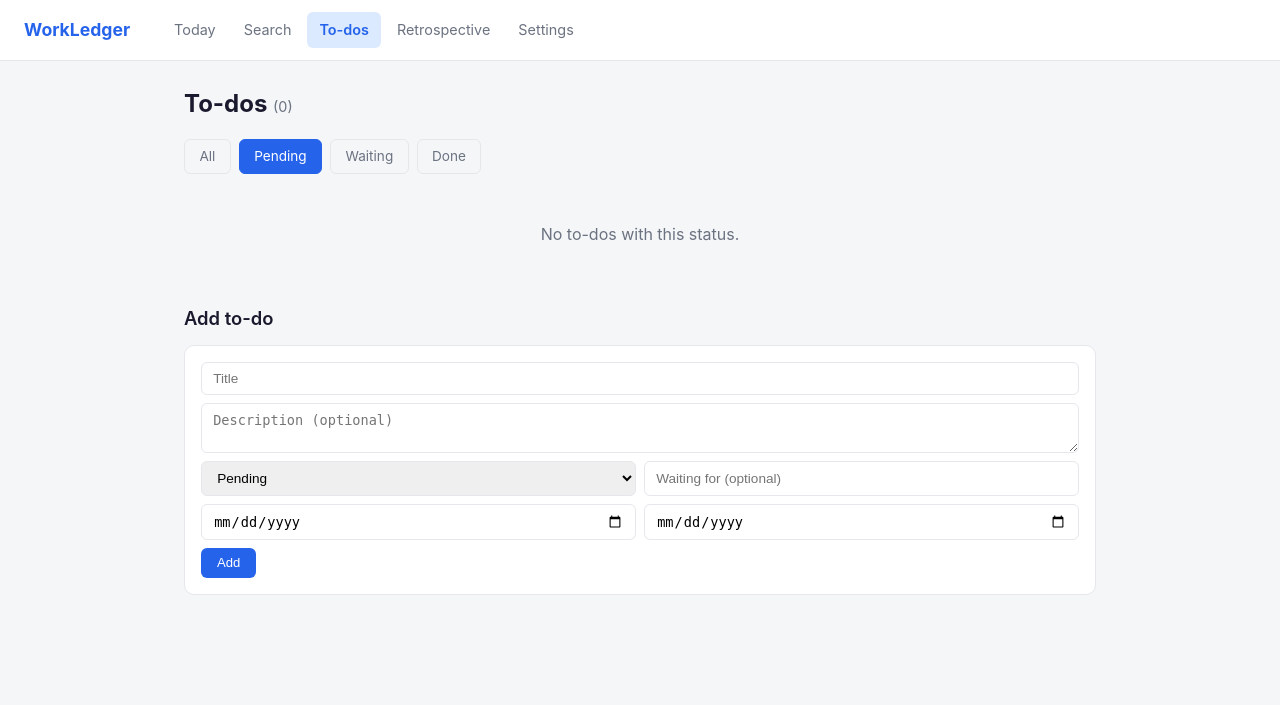
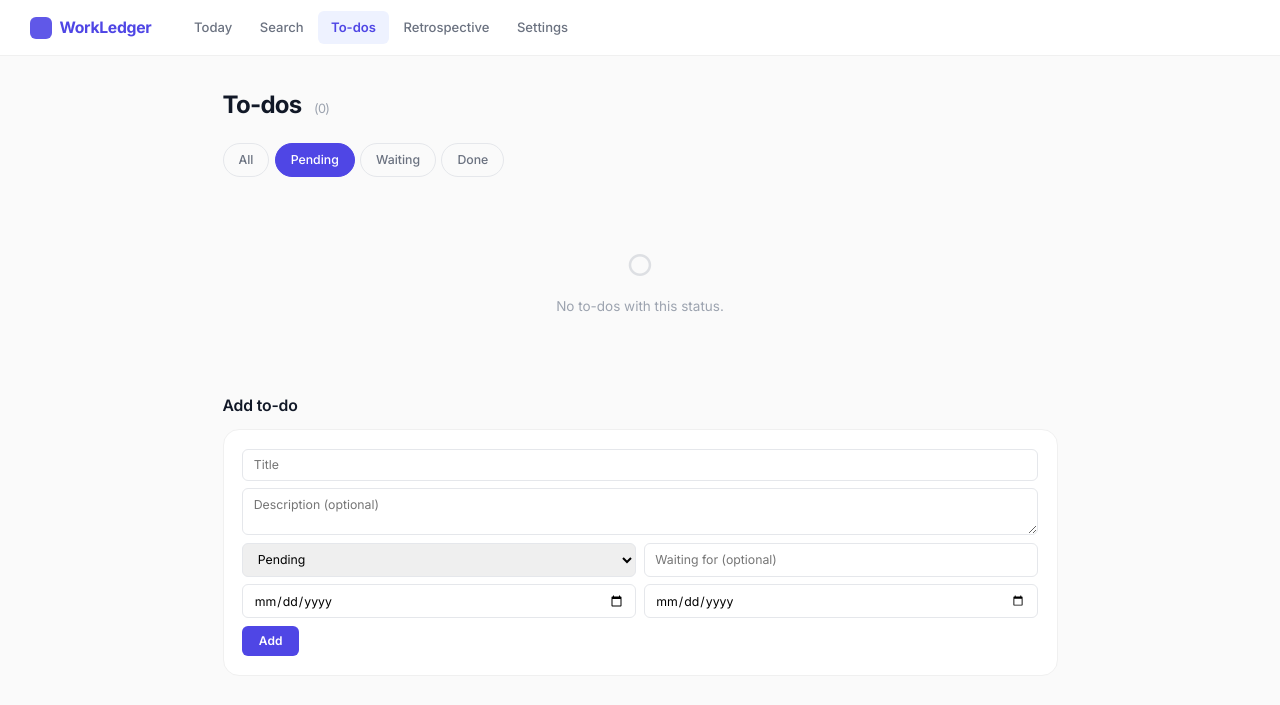
Before and after one commit to Jzhong2026/WorkLedger, a FastAPI app: page /todos?status=pending in a window 1280 px wide. Shown: the top 705 px of the page. Run offline with FastAPI, Linux system fonts and the light colour scheme; data that the repository does not hold is empty; parts of the project's set-up code (start-up, migrations or seed data) failed here and were passed over.

Commit message:
Redesign UI: Inter font, refined shadows, status dot badges, pill tabs
Linear/Height-inspired visual system: tighter typography with negative
letter-spacing, layered shadow hierarchy, color-coded status dots,
rounded pill tabs, gradient timeline, monospace detail blocks, and
micro-interactions on buttons/cards.

```diff
--- a/src/workledger/static/style.css
+++ b/src/workledger/static/style.css
@@ -1,140 +1,273 @@
+@import url('https://fonts.googleapis.com/css2?family=Inter:wght@400;500;600;700&display=swap');
+
 :root {
-    --bg: #f5f6f8;
-    --card-bg: #fff;
-    --text: #1a1a2e;
-    --muted: #6b7280;
-    --border: #e5e7eb;
-    --primary: #2563eb;
-    --primary-light: #dbeafe;
-    --success: #059669;
-    --success-light: #d1fae5;
-    --warning: #d97706;
-    --warning-light: #fef3c7;
-    --danger: #dc2626;
-    --info: #0891b2;
-    --info-light: #cffafe;
-    --radius: 10px;
-    --shadow: 0 1px 3px rgba(0,0,0,0.08);
-    --shadow-hover: 0 4px 12px rgba(0,0,0,0.12);
+    --bg: #fafafa;
+    --surface: #ffffff;
+    --surface-raised: #ffffff;
+    --text-primary: #111827;
+    --text-secondary: #6b7280;
+    --text-tertiary: #9ca3af;
+    --border: #f0f0f0;
+    --border-strong: #e5e7eb;
+    --accent: #4f46e5;
+    --accent-soft: #eef2ff;
+    --accent-hover: #4338ca;
+    --green: #10b981;
+    --green-soft: #ecfdf5;
+    --amber: #f59e0b;
+    --amber-soft: #fffbeb;
+    --red: #ef4444;
+    --red-soft: #fef2f2;
+    --cyan: #06b6d4;
+    --cyan-soft: #ecfeff;
+    --purple: #8b5cf6;
+    --purple-soft: #f5f3ff;
+    --pink: #ec4899;
+    --pink-soft: #fdf2f8;
+    --radius-sm: 6px;
+    --radius: 12px;
+    --radius-lg: 16px;
+    --shadow-xs: 0 1px 2px rgba(0,0,0,0.04);
+    --shadow-sm: 0 1px 3px rgba(0,0,0,0.06), 0 1px 2px rgba(0,0,0,0.04);
+    --shadow-md: 0 4px 6px -1px rgba(0,0,0,0.07), 0 2px 4px -2px rgba(0,0,0,0.05);
+    --shadow-lg: 0 10px 15px -3px rgba(0,0,0,0.08), 0 4px 6px -4px rgba(0,0,0,0.04);
+    --font: 'Inter', -apple-system, BlinkMacSystemFont, sans-serif;
+    --transition: 150ms cubic-bezier(0.4, 0, 0.2, 1);
 }
+
 * { box-sizing: border-box; margin: 0; padding: 0; }
-body { font-family: -apple-system, BlinkMacSystemFont, "Segoe UI", Inter, Roboto, sans-serif; background: var(--bg); color: var(--text); line-height: 1.6; }
+html { font-size: 15px; }
+body { font-family: var(--font); background: var(--bg); color: var(--text-primary); line-height: 1.6; -webkit-font-smoothing: antialiased; }
 
-/* Nav */
-.nav { display: flex; align-items: center; gap: 2rem; padding: 0.75rem 1.5rem; background: var(--card-bg); border-bottom: 1px solid var(--border); position: sticky; top: 0; z-index: 10; }
-.nav-brand { font-weight: 700; font-size: 1.1rem; text-decoration: none; color: var(--primary); }
-.nav-links { display: flex; gap: 0.25rem; }
-.nav-links a { text-decoration: none; color: var(--muted); padding: 0.4rem 0.75rem; border-radius: 6px; font-size: 0.9rem; transition: all 0.15s; }
-.nav-links a:hover { color: var(--primary); background: var(--primary-light); }
-.nav-links a.active { color: var(--primary); font-weight: 600; background: var(--primary-light); }
+/* === NAV === */
+.nav {
+    display: flex; align-items: center; gap: 2rem;
+    padding: 0 2rem; height: 56px;
+    background: var(--surface);
+    border-bottom: 1px solid var(--border);
+    position: sticky; top: 0; z-index: 100;
+    backdrop-filter: blur(8px);
+}
+.nav-brand {
+    font-weight: 700; font-size: 1.05rem; text-decoration: none;
+    color: var(--accent); letter-spacing: -0.02em;
+    display: flex; align-items: center; gap: 0.5rem;
+}
+.nav-brand::before {
+    content: ''; display: block; width: 22px; height: 22px;
+    background: var(--accent); border-radius: 6px;
+    opacity: 0.9;
+}
+.nav-links { display: flex; gap: 2px; }
+.nav-links a {
+    text-decoration: none; color: var(--text-secondary);
+    padding: 0.4rem 0.85rem; border-radius: var(--radius-sm);
+    font-size: 0.87rem; font-weight: 500;
+    transition: all var(--transition);
+}
+.nav-links a:hover { color: var(--text-primary); background: var(--bg); }
+.nav-links a.active { color: var(--accent); background: var(--accent-soft); font-weight: 600; }
 
-/* Layout */
-.container { max-width: 960px; margin: 0 auto; padding: 1.5rem; }
-h1 { margin-bottom: 1rem; font-size: 1.5rem; font-weight: 700; }
-h1 small { color: var(--muted); font-weight: 400; font-size: 0.9rem; }
-h2 { margin: 1.5rem 0 0.75rem; font-size: 1.15rem; font-weight: 600; }
+/* === LAYOUT === */
+.container { max-width: 880px; margin: 0 auto; padding: 2rem 1.5rem; }
+h1 { font-size: 1.6rem; font-weight: 700; letter-spacing: -0.03em; margin-bottom: 1.25rem; }
+h1 small { color: var(--text-tertiary); font-weight: 400; font-size: 0.85rem; margin-left: 0.5rem; }
+h2 { font-size: 1.05rem; font-weight: 600; letter-spacing: -0.01em; margin: 2rem 0 0.75rem; color: var(--text-primary); }
 
-/* Cards */
-.card-list { display: flex; flex-direction: column; gap: 0.75rem; }
-.card { background: var(--card-bg); border: 1px solid var(--border); border-radius: var(--radius); padding: 1rem 1.25rem; box-shadow: var(--shadow); transition: box-shadow 0.2s, transform 0.2s; }
-.card:hover { box-shadow: var(--shadow-hover); transform: translateY(-1px); }
-.card.highlight { border-left: 4px solid var(--warning); }
-.card-header { display: flex; align-items: center; gap: 0.5rem; margin-bottom: 0.25rem; }
-.card-header a { color: var(--text); text-decoration: none; }
-.card-header a:hover { color: var(--primary); }
-.card-meta { display: flex; flex-wrap: wrap; gap: 0.75rem; font-size: 0.82rem; color: var(--muted); margin-top: 0.5rem; }
-.card-meta a { color: var(--primary); text-decoration: none; }
+/* === CARDS === */
+.card-list { display: flex; flex-direction: column; gap: 0.6rem; }
+.card {
+    background: var(--surface-raised);
+    border: 1px solid var(--border);
+    border-radius: var(--radius);
+    padding: 1rem 1.25rem;
+    box-shadow: var(--shadow-xs);
+    transition: box-shadow var(--transition), border-color var(--transition);
+}
+.card:hover { box-shadow: var(--shadow-md); border-color: var(--border-strong); }
+.card.highlight { border-left: 3px solid var(--amber); }
+.card-header { display: flex; align-items: center; gap: 0.6rem; }
+.card-header strong { font-weight: 600; font-size: 0.92rem; }
+.card-header a { color: var(--text-primary); text-decoration: none; }
+.card-header a:hover { color: var(--accent); }
+.card p { font-size: 0.85rem; color: var(--text-secondary); margin-top: 0.3rem; }
+.card-meta { display: flex; flex-wrap: wrap; gap: 0.6rem; font-size: 0.78rem; color: var(--text-tertiary); margin-top: 0.6rem; align-items: center; }
+.card-meta a { color: var(--accent); text-decoration: none; font-weight: 500; }
 .card-meta a:hover { text-decoration: underline; }
-.card-actions { margin-top: 0.75rem; display: flex; gap: 0.5rem; }
+.card-actions { margin-top: 0.75rem; display: flex; gap: 0.4rem; }
 
-/* Badges */
-.badge { display: inline-block; padding: 0.2rem 0.6rem; border-radius: 5px; font-size: 0.72rem; font-weight: 600; letter-spacing: 0.02em; }
-.badge-pending { background: var(--primary-light); color: var(--primary); }
-.badge-waiting { background: var(--warning-light); color: var(--warning); }
-.badge-done { background: var(--success-light); color: var(--success); }
+/* === BADGES === */
+.badge {
+    display: inline-flex; align-items: center; gap: 0.3rem;
+    padding: 0.2rem 0.55rem; border-radius: 5px;
+    font-size: 0.7rem; font-weight: 600; letter-spacing: 0.01em;
+    white-space: nowrap;
+}
+.badge::before { content: ''; width: 6px; height: 6px; border-radius: 50%; background: currentColor; opacity: 0.7; }
+.badge-pending { background: var(--accent-soft); color: var(--accent); }
+.badge-waiting { background: var(--amber-soft); color: var(--amber); }
+.badge-done { background: var(--green-soft); color: var(--green); }
 .badge-planned { background: #f3f4f6; color: #6b7280; }
-.badge-active { background: var(--success-light); color: var(--success); }
-.badge-completed { background: var(--primary-light); color: var(--primary); }
-.badge-warn { background: var(--warning-light); color: var(--warning); }
-.badge-ok { background: var(--success-light); color: var(--success); }
-.badge-highlight { background: var(--warning-light); color: var(--warning); }
-.badge-type { background: #f3f4f6; color: #4b5563; }
-.badge-pr_created { background: var(--primary-light); color: var(--primary); }
-.badge-review_finding { background: var(--warning-light); color: var(--warning); }
-.badge-comment_analysis { background: #ede9fe; color: #7c3aed; }
-.badge-fix { background: var(--success-light); color: var(--success); }
-.badge-verification { background: var(--info-light); color: var(--info); }
-.badge-reply_drafted { background: #fce7f3; color: #db2777; }
-.badge-reply_published { background: #fce7f3; color: #be185d; }
+.badge-active { background: var(--green-soft); color: var(--green); }
+.badge-completed { background: var(--accent-soft); color: var(--accent); }
+.badge-warn { background: var(--amber-soft); color: var(--amber); }
+.badge-ok { background: var(--green-soft); color: var(--green); }
+.badge-highlight { background: var(--amber-soft); color: var(--amber); }
+.badge-type { background: #f3f4f6; color: #6b7280; }
+.badge-pr_created { background: var(--accent-soft); color: var(--accent); }
+.badge-review_finding { background: var(--amber-soft); color: var(--amber); }
+.badge-comment_analysis { background: var(--purple-soft); color: var(--purple); }
+.badge-fix { background: var(--green-soft); color: var(--green); }
+.badge-verification { background: var(--cyan-soft); color: var(--cyan); }
+.badge-reply_drafted { background: var(--pink-soft); color: var(--pink); }
+.badge-reply_published { background: var(--pink-soft); color: #be185d; }
 .badge-manual { background: #f3f4f6; color: #6b7280; }
 
-/* Search form - compact grid */
-.search-form { display: grid; grid-template-columns: 1fr 1fr 1fr; gap: 0.5rem; margin-bottom: 1rem; padding: 1rem; background: var(--card-bg); border-radius: var(--radius); border: 1px solid var(--border); }
-.search-form input[name="q"] { grid-column: 1 / -1; }
-.search-form input, .search-form select { padding: 0.5rem 0.7rem; border: 1px solid var(--border); border-radius: 6px; font-size: 0.85rem; width: auto; }
-.search-form input:focus, .search-form select:focus { outline: none; border-color: var(--primary); box-shadow: 0 0 0 2px var(--primary-light); }
+/* === SEARCH FORM === */
+.search-form {
+    display: grid; grid-template-columns: 1fr 1fr 1fr;
+    gap: 0.5rem; margin-bottom: 1.25rem;
+    padding: 1.25rem; background: var(--surface);
+    border-radius: var(--radius-lg); border: 1px solid var(--border);
+    box-shadow: var(--shadow-xs);
+}
+.search-form input[name="q"] { grid-column: 1 / -1; font-size: 0.95rem; padding: 0.6rem 0.9rem; }
+.search-form input, .search-form select {
+    padding: 0.5rem 0.7rem; border: 1px solid var(--border-strong);
+    border-radius: var(--radius-sm); font-size: 0.82rem;
+    font-family: var(--font); color: var(--text-primary);
+    background: var(--bg); transition: all var(--transition); width: auto;
+}
+.search-form input:focus, .search-form select:focus {
+    outline: none; border-color: var(--accent);
+    box-shadow: 0 0 0 3px var(--accent-soft); background: var(--surface);
+}
 .search-form button { grid-column: 1 / -1; justify-self: start; }
-.result-count { font-size: 0.85rem; color: var(--muted); margin-bottom: 0.75rem; }
+.result-count { font-size: 0.8rem; color: var(--text-tertiary); margin-bottom: 0.75rem; font-weight: 500; }
 
-/* Pagination */
-.pagination { display: flex; gap: 1rem; align-items: center; margin-top: 1rem; }
-.pagination a { color: var(--primary); text-decoration: none; font-weight: 500; }
+/* === PAGINATION === */
+.pagination { display: flex; gap: 1rem; align-items: center; margin-top: 1.25rem; font-size: 0.85rem; }
+.pagination a { color: var(--accent); text-decoration: none; font-weight: 600; }
+.pagination span { color: var(--text-tertiary); }
 
-/* Tabs */
-.period-tabs, .filter-tabs { display: flex; gap: 0.5rem; margin-bottom: 1rem; }
-.period-tabs a, .filter-tabs a { padding: 0.35rem 0.9rem; border-radius: 6px; text-decoration: none; color: var(--muted); border: 1px solid var(--border); font-size: 0.85rem; transition: all 0.15s; }
-.period-tabs a:hover, .filter-tabs a:hover { border-color: var(--primary); color: var(--primary); }
-.period-tabs a.active, .filter-tabs a.active { background: var(--primary); color: #fff; border-color: var(--primary); }
+/* === TABS === */
+.period-tabs, .filter-tabs { display: flex; gap: 0.35rem; margin-bottom: 1.25rem; }
+.period-tabs a, .filter-tabs a {
+    padding: 0.4rem 1rem; border-radius: 20px;
+    text-decoration: none; color: var(--text-secondary);
+    font-size: 0.82rem; font-weight: 500;
+    border: 1px solid var(--border-strong);
+    transition: all var(--transition);
+}
+.period-tabs a:hover, .filter-tabs a:hover { border-color: var(--accent); color: var(--accent); }
+.period-tabs a.active, .filter-tabs a.active { background: var(--accent); color: #fff; border-color: var(--accent); }
 
-/* Timeline */
-.timeline { position: relative; padding-left: 1.75rem; }
-.timeline::before { content: ''; position: absolute; left: 0.5rem; top: 0; bottom: 0; width: 2px; background: linear-gradient(to bottom, var(--primary), var(--border)); border-radius: 1px; }
-.timeline-item { position: relative; margin-bottom: 1rem; }
-.timeline-dot { position: absolute; left: -1.5rem; top: 1.1rem; width: 12px; height: 12px; border-radius: 50%; background: var(--primary); border: 2px solid var(--card-bg); box-shadow: 0 0 0 2px var(--primary); }
+/* === TIMELINE === */
+.timeline { position: relative; padding-left: 2rem; }
+.timeline::before {
+    content: ''; position: absolute; left: 0.55rem; top: 0.5rem; bottom: 0.5rem;
+    width: 2px; background: linear-gradient(180deg, var(--accent) 0%, var(--border-strong) 100%);
+    border-radius: 1px;
+}
+.timeline-item { position: relative; margin-bottom: 0.85rem; }
+.timeline-dot {
+    position: absolute; left: -1.72rem; top: 1.15rem;
+    width: 10px; height: 10px; border-radius: 50%;
+    background: var(--accent); border: 2px solid var(--surface);
+    box-shadow: 0 0 0 2px var(--accent-soft);
+}
 
-/* Detail */
-.detail-grid dl { display: grid; grid-template-columns: 130px 1fr; gap: 0.5rem 1rem; }
-.detail-grid dt { font-weight: 600; color: var(--muted); font-size: 0.85rem; }
-.detail-grid dd { font-size: 0.9rem; }
-.detail-text { white-space: pre-wrap; background: var(--bg); padding: 1rem; border-radius: var(--radius); font-size: 0.85rem; border: 1px solid var(--border); }
+/* === DETAIL === */
+.detail-grid dl { display: grid; grid-template-columns: 120px 1fr; gap: 0.6rem 1.25rem; margin-bottom: 1.5rem; }
+.detail-grid dt { font-weight: 600; color: var(--text-tertiary); font-size: 0.78rem; text-transform: uppercase; letter-spacing: 0.04em; }
+.detail-grid dd { font-size: 0.88rem; }
+.detail-text {
+    white-space: pre-wrap; background: var(--bg); padding: 1.25rem;
+    border-radius: var(--radius); font-size: 0.82rem;
+    border: 1px solid var(--border); font-family: 'SF Mono', 'Fira Code', monospace;
+    line-height: 1.7;
+}
 
-/* Forms (general - detail/edit pages) */
-.detail-grid form label, #add-accomplishment label { display: block; margin-bottom: 0.6rem; font-size: 0.9rem; }
+/* === FORMS === */
+.detail-grid form label, #add-accomplishment label { display: block; margin-bottom: 0.7rem; font-size: 0.85rem; font-weight: 500; color: var(--text-secondary); }
 .detail-grid form input[type="text"], .detail-grid form input[type="url"], .detail-grid form textarea,
 #add-accomplishment input[type="text"], #add-accomplishment input[type="url"], #add-accomplishment input[type="date"] {
-    width: 100%; padding: 0.5rem 0.7rem; border: 1px solid var(--border); border-radius: 6px; margin-top: 0.2rem; font-size: 0.9rem;
+    width: 100%; padding: 0.55rem 0.8rem; border: 1px solid var(--border-strong);
+    border-radius: var(--radius-sm); margin-top: 0.25rem; font-size: 0.88rem;
+    font-family: var(--font); transition: all var(--transition);
 }
-.detail-grid form input:focus, .detail-grid form textarea:focus, #add-accomplishment input:focus { outline: none; border-color: var(--primary); box-shadow: 0 0 0 2px var(--primary-light); }
+.detail-grid form input:focus, .detail-grid form textarea:focus, #add-accomplishment input:focus {
+    outline: none; border-color: var(--accent); box-shadow: 0 0 0 3px var(--accent-soft);
+}
 
-/* Inline form (Quick add) */
+/* Inline form */
 .inline-form { display: flex; gap: 0.5rem; align-items: center; }
-.inline-form input[type="text"] { flex: 1; width: auto; padding: 0.5rem 0.7rem; border: 1px solid var(--border); border-radius: 6px; font-size: 0.9rem; }
-.inline-form input[type="date"] { width: auto; padding: 0.5rem 0.7rem; border: 1px solid var(--border); border-radius: 6px; font-size: 0.85rem; }
-.inline-form input:focus { outline: none; border-color: var(--primary); box-shadow: 0 0 0 2px var(--primary-light); }
+.inline-form input[type="text"] {
+    flex: 1; width: auto; padding: 0.55rem 0.8rem;
+    border: 1px solid var(--border-strong); border-radius: var(--radius-sm);
+    font-size: 0.88rem; font-family: var(--font); transition: all var(--transition);
+}
+.inline-form input[type="date"], .inline-form input[type="color"] {
+    width: auto; padding: 0.45rem 0.6rem; border: 1px solid var(--border-strong);
+    border-radius: var(--radius-sm); font-size: 0.82rem;
+}
+.inline-form input:focus { outline: none; border-color: var(--accent); box-shadow: 0 0 0 3px var(--accent-soft); }
 
-/* Todo full form */
-#add-todo { display: grid; grid-template-columns: 1fr 1fr; gap: 0.5rem; padding: 1rem; background: var(--card-bg); border-radius: var(--radius); border: 1px solid var(--border); }
+/* Todo form */
+#add-todo {
+    display: grid; grid-template-columns: 1fr 1fr; gap: 0.5rem;
+    padding: 1.25rem; background: var(--surface);
+    border-radius: var(--radius-lg); border: 1px solid var(--border);
+}
 #add-todo input[name="title"] { grid-column: 1 / -1; }
-#add-todo textarea { grid-column: 1 / -1; }
-#add-todo input, #add-todo textarea, #add-todo select { padding: 0.5rem 0.7rem; border: 1px solid var(--border); border-radius: 6px; font-size: 0.85rem; width: auto; }
+#add-todo textarea { grid-column: 1 / -1; resize: vertical; }
+#add-todo input, #add-todo textarea, #add-todo select {
+    padding: 0.5rem 0.7rem; border: 1px solid var(--border-strong);
+    border-radius: var(--radius-sm); font-size: 0.82rem; font-family: var(--font); width: auto;
+}
+#add-todo input:focus, #add-todo textarea:focus, #add-todo select:focus { outline: none; border-color: var(--accent); box-shadow: 0 0 0 3px var(--accent-soft); }
 #add-todo button { grid-column: 1 / -1; justify-self: start; }
 
-/* Buttons */
-button, .card-actions button { padding: 0.45rem 1rem; border: none; border-radius: 6px; background: var(--primary); color: #fff; cursor: pointer; font-size: 0.82rem; font-weight: 500; transition: opacity 0.15s; }
-button:hover { opacity: 0.85; }
-button.danger { background: var(--danger); }
+/* Sprint form */
+#add-sprint input, #add-sprint select {
+    padding: 0.5rem 0.7rem; border: 1px solid var(--border-strong);
+    border-radius: var(--radius-sm); font-size: 0.82rem; font-family: var(--font);
+}
+#add-sprint input:focus, #add-sprint select:focus { outline: none; border-color: var(--accent); box-shadow: 0 0 0 3px var(--accent-soft); }
 
-/* States */
-.empty { color: var(--muted); padding: 2rem 0; text-align: center; }
-.meta { color: var(--muted); font-size: 0.9rem; margin-bottom: 1rem; }
-.error-banner { background: #fef2f2; border: 1px solid #fecaca; color: #991b1b; padding: 1rem; border-radius: var(--radius); margin-bottom: 1rem; display: flex; align-items: center; gap: 0.75rem; }
-.error-banner button { background: #991b1b; }
+/* === BUTTONS === */
+button {
+    padding: 0.5rem 1.1rem; border: none; border-radius: var(--radius-sm);
+    background: var(--accent); color: #fff; cursor: pointer;
+    font-size: 0.8rem; font-weight: 600; font-family: var(--font);
+    transition: all var(--transition); letter-spacing: 0.01em;
+}
+button:hover { background: var(--accent-hover); box-shadow: var(--shadow-sm); }
+button:active { transform: scale(0.97); }
+button.danger { background: var(--red); }
+button.danger:hover { background: #dc2626; }
+.card-actions button { padding: 0.35rem 0.8rem; font-size: 0.75rem; }
 
-/* Responsive */
+/* === STATES === */
+.empty {
+    color: var(--text-tertiary); padding: 3rem 1rem; text-align: center;
+    font-size: 0.9rem;
+}
+.empty::before { content: '○'; display: block; font-size: 2rem; margin-bottom: 0.5rem; opacity: 0.3; }
+.meta { color: var(--text-tertiary); font-size: 0.85rem; margin-bottom: 1rem; }
+.error-banner {
+    background: var(--red-soft); border: 1px solid #fecaca; color: #991b1b;
+    padding: 0.85rem 1.25rem; border-radius: var(--radius); margin-bottom: 1.25rem;
+    display: flex; align-items: center; gap: 0.75rem; font-size: 0.85rem;
+}
+.error-banner button { background: #991b1b; font-size: 0.75rem; }
+
+/* === RESPONSIVE === */
 @media (max-width: 640px) {
     .search-form { grid-template-columns: 1fr; }
     #add-todo { grid-template-columns: 1fr; }
-    .nav { gap: 1rem; padding: 0.5rem 1rem; }
-    .nav-links a { padding: 0.3rem 0.5rem; font-size: 0.8rem; }
-    .container { padding: 1rem; }
+    .nav { gap: 0.75rem; padding: 0 1rem; }
+    .nav-links a { padding: 0.3rem 0.5rem; font-size: 0.78rem; }
+    .container { padding: 1.25rem 1rem; }
+    h1 { font-size: 1.3rem; }
 }
```
